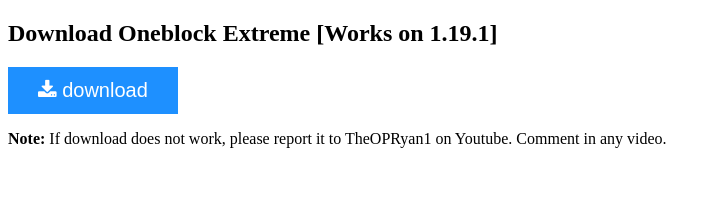
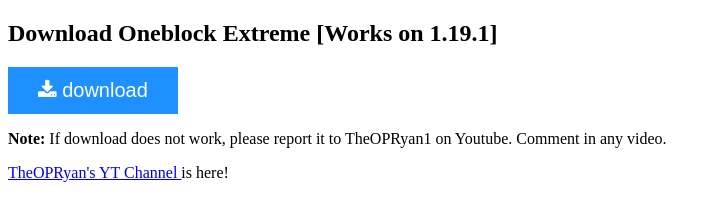
Before and after one commit to ryankim5/ryankim5.github.io, a plain HTML site: page index.html in a window 1280 px wide. Shown: the whole page, without its empty margins (0-717 px from the left). Drawn offline with Linux system fonts and the light colour scheme.

Commit message:
Update index.html

```diff
--- a/index.html
+++ b/index.html
@@ -30,3 +30,4 @@
 </a>
 
 <p><b>Note:</b> If download does not work, please report it to TheOPRyan1 on Youtube. Comment in any video.</p>
+  <p> <a href="https://www.youtube.com/channel/UCOS3tYAuGbP82sppZJyg0hQ"> TheOPRyan's YT Channel </a> is here! </p>
```
